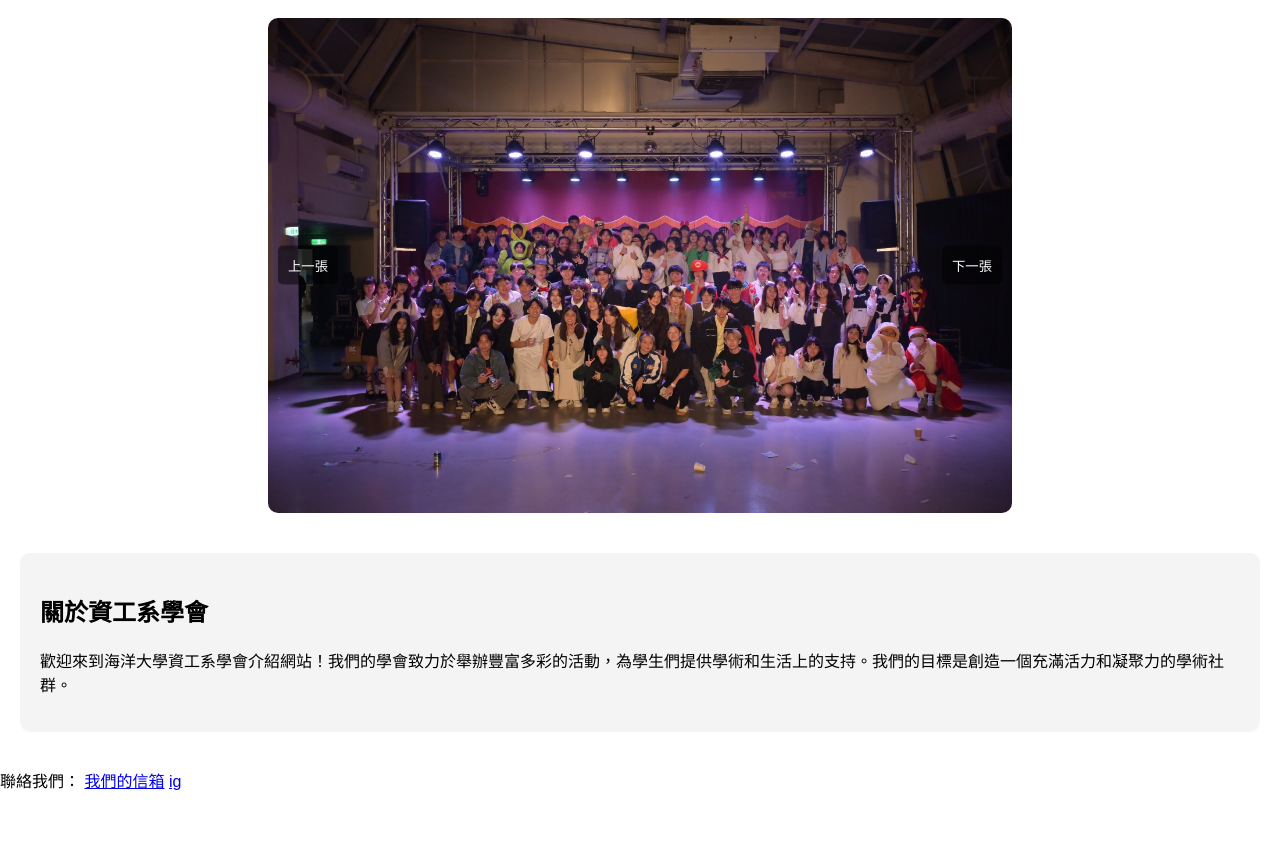
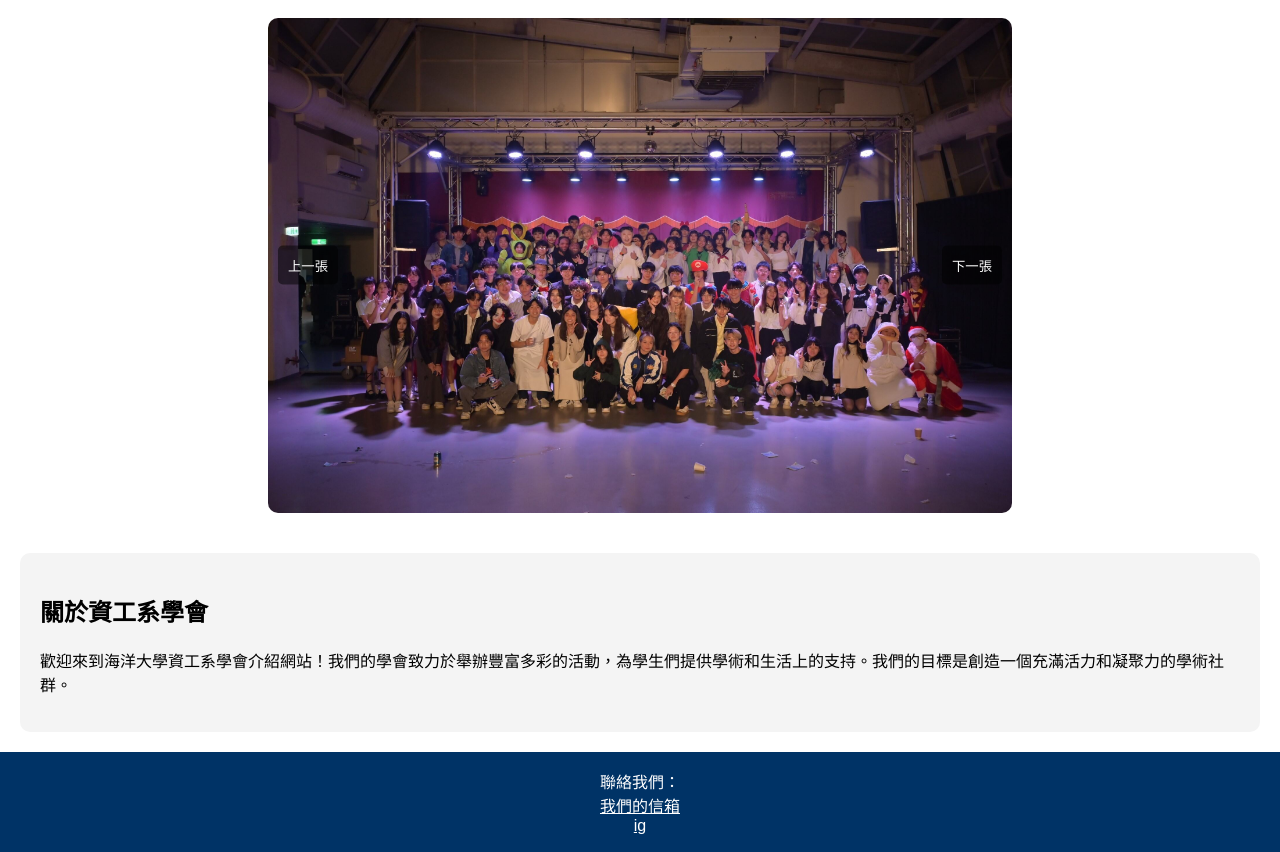
Before and after one commit to wwilsson94624/-, a plain HTML site: page index.html in a window 1280 px wide. Shown: the part 82-934 px from the top of the page. Before the commit the page ends 890 px from the top, so only its background shows below. Drawn offline with Linux system fonts and the light colour scheme.

Commit message:
稍微美編footer

```diff
--- a/style.css
+++ b/style.css
@@ -87,3 +87,21 @@ main {
     margin-right: 0; /* 去除右側額外的邊距 */
   }
 }
+
+footer {
+  background-color: #003366; /* 設定 footer 的背景顏色 */
+  color: white; /* 設定文字顏色為白色 */
+  text-align: center; /* 設定文字置中 */
+  padding: 1px 0; /* 設定內邊距，上下 10px，左右 0 */
+  /*position: fixed; */
+  bottom: 0; /* 將 footer 置於頁面最底部 */
+  width: 100%; /* 設定 footer 寬度為 100% */
+}
+
+footer a {
+  color: white; /* 設定連結文字顏色為白色 */
+  text-decoration: none; /* 移除文字底線 */
+}
+:hover footer a {
+  text-decoration: underline; /* 滑鼠懸停時顯示底線 */
+}
```
Also changed, not shown: index.html (+2 -0 lines). Lines whose indentation alone changed are shown as unchanged.
